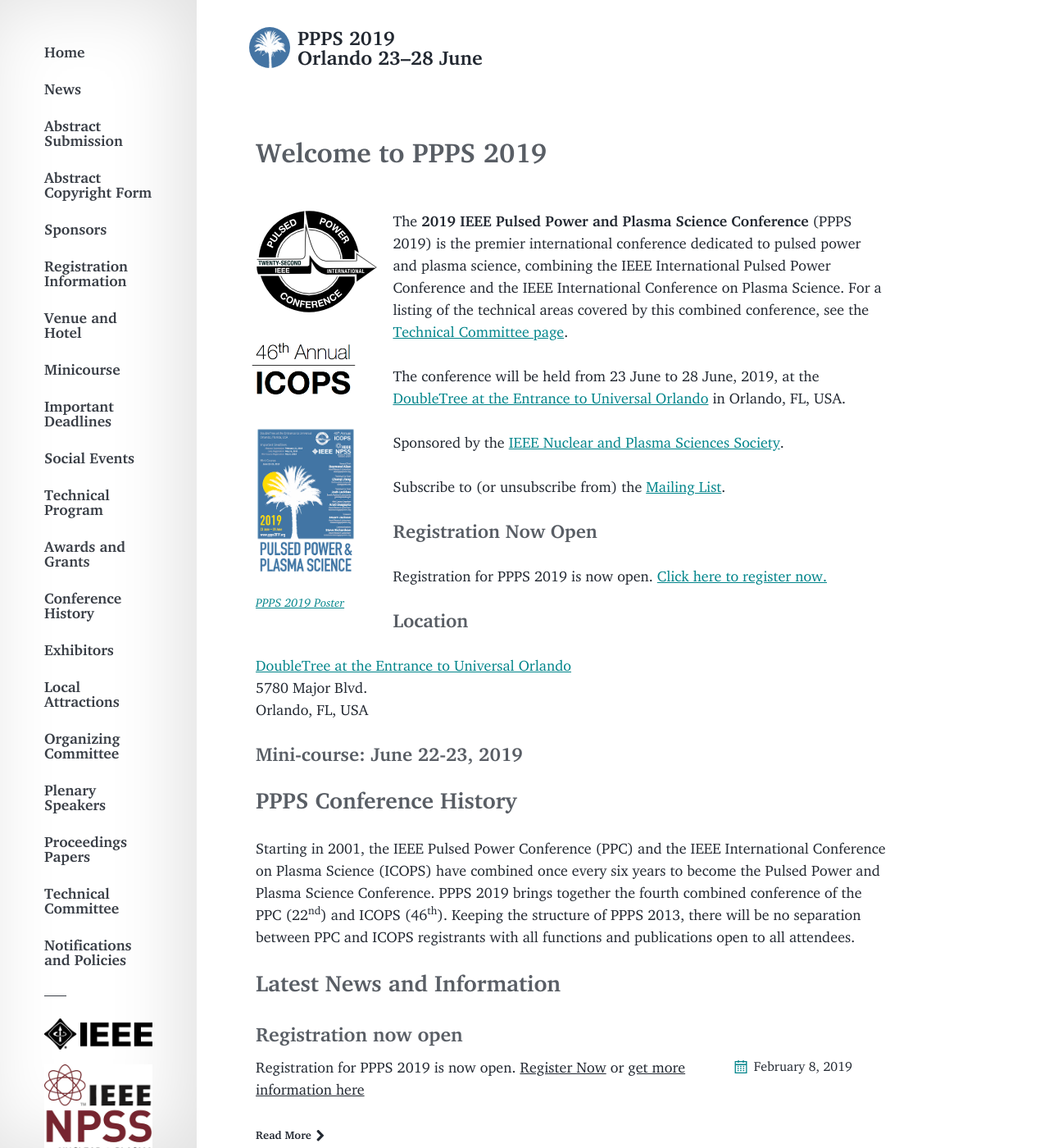
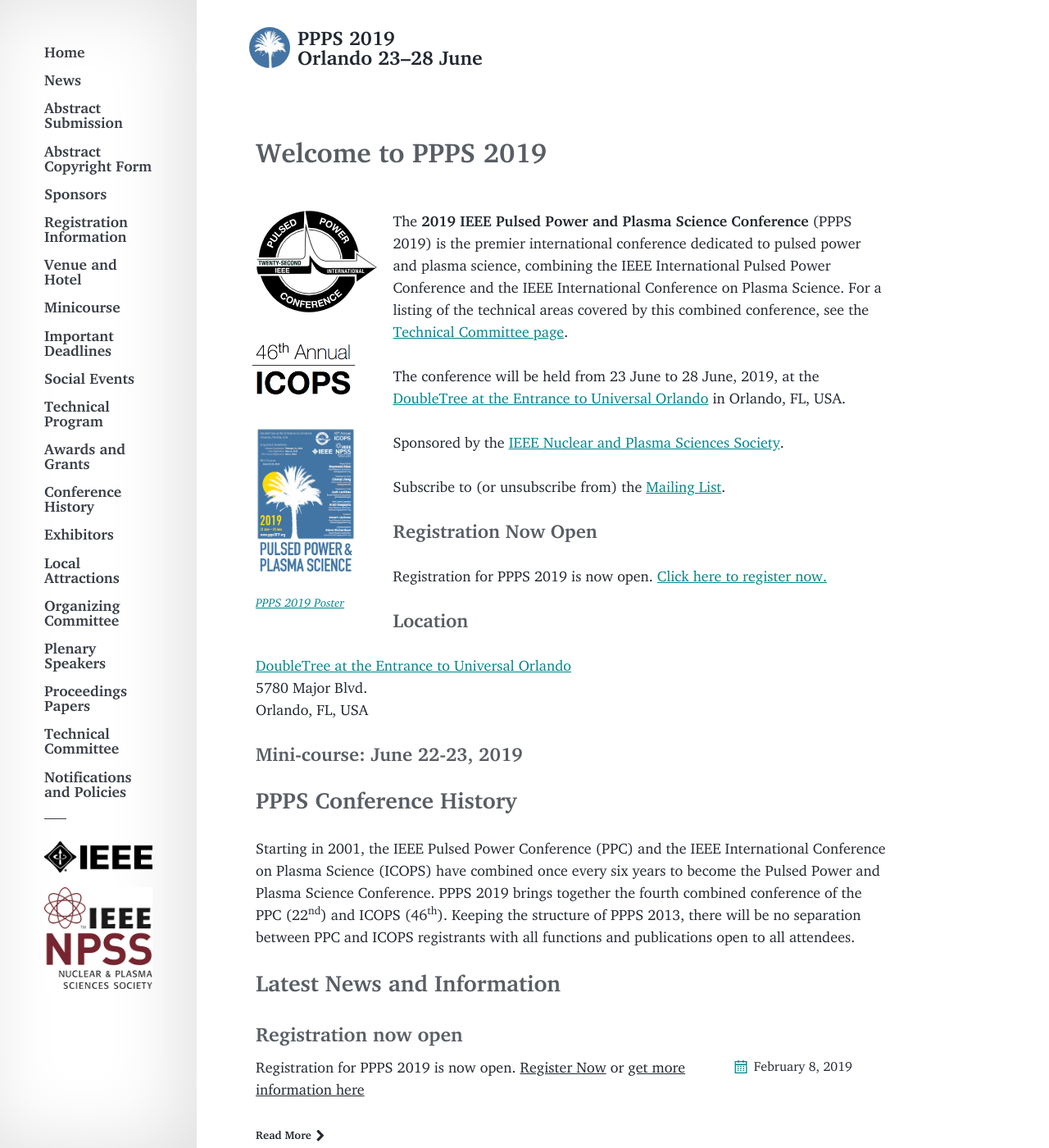
Before and after one commit to ppps2019/ppps2019.github.io, a Jekyll site: the page built from index.md, in a window 1280 px wide and 1400 px high. Shown: the whole window at 82% size. Built offline with Jekyll 4.4.1, drawn with Linux system fonts in a browser that asks for light colours; comment, search, counter and statistics services are not loaded.

Commit message:
tweak spacing in sidebar

```diff
--- a/_sass/basically-basic/_sidebar.scss
+++ b/_sass/basically-basic/_sidebar.scss
@@ -89,7 +89,7 @@
     }
 
     li {
-      margin-bottom: 1.5rem;
+      margin-bottom: 0.9rem;
     }
   }
 
```
